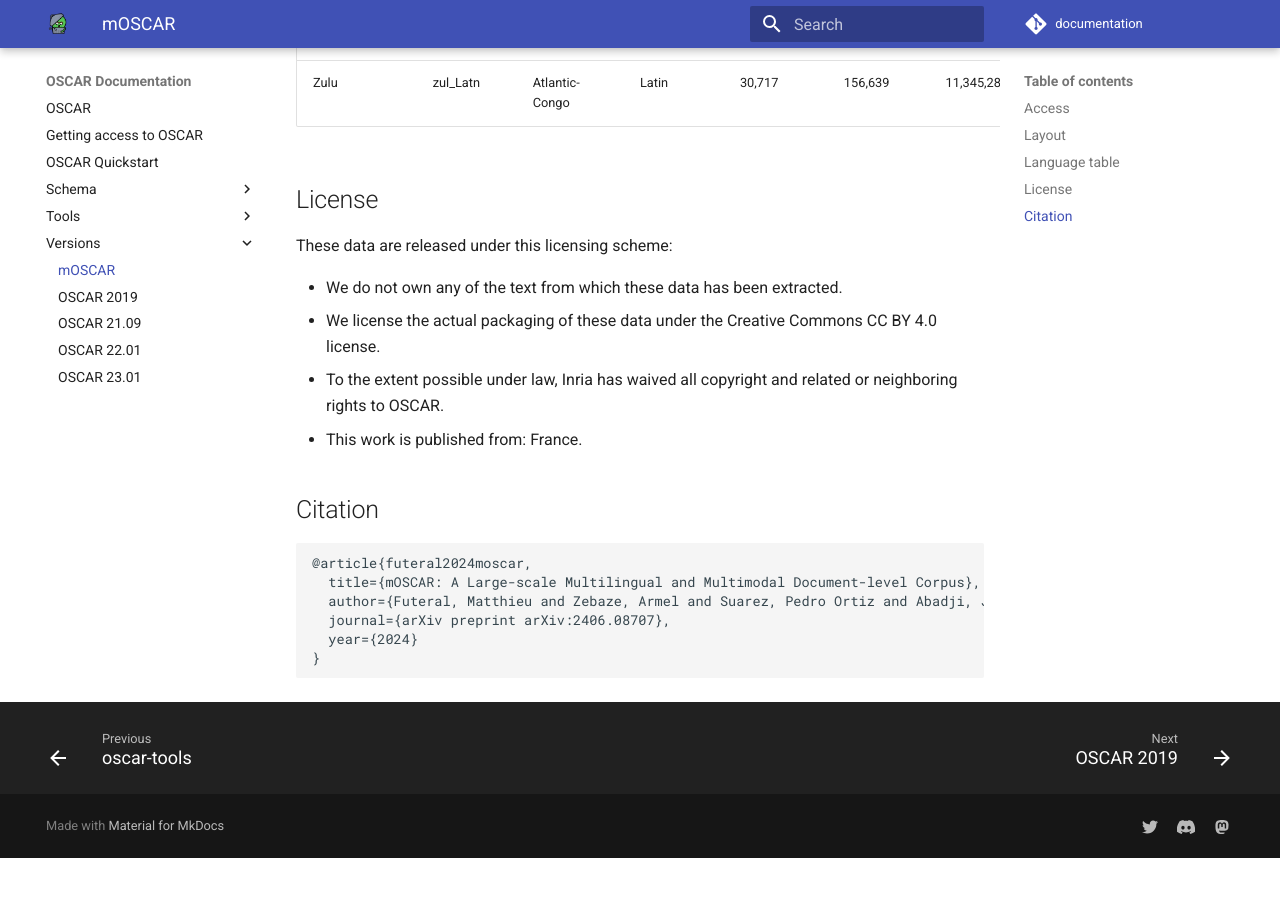
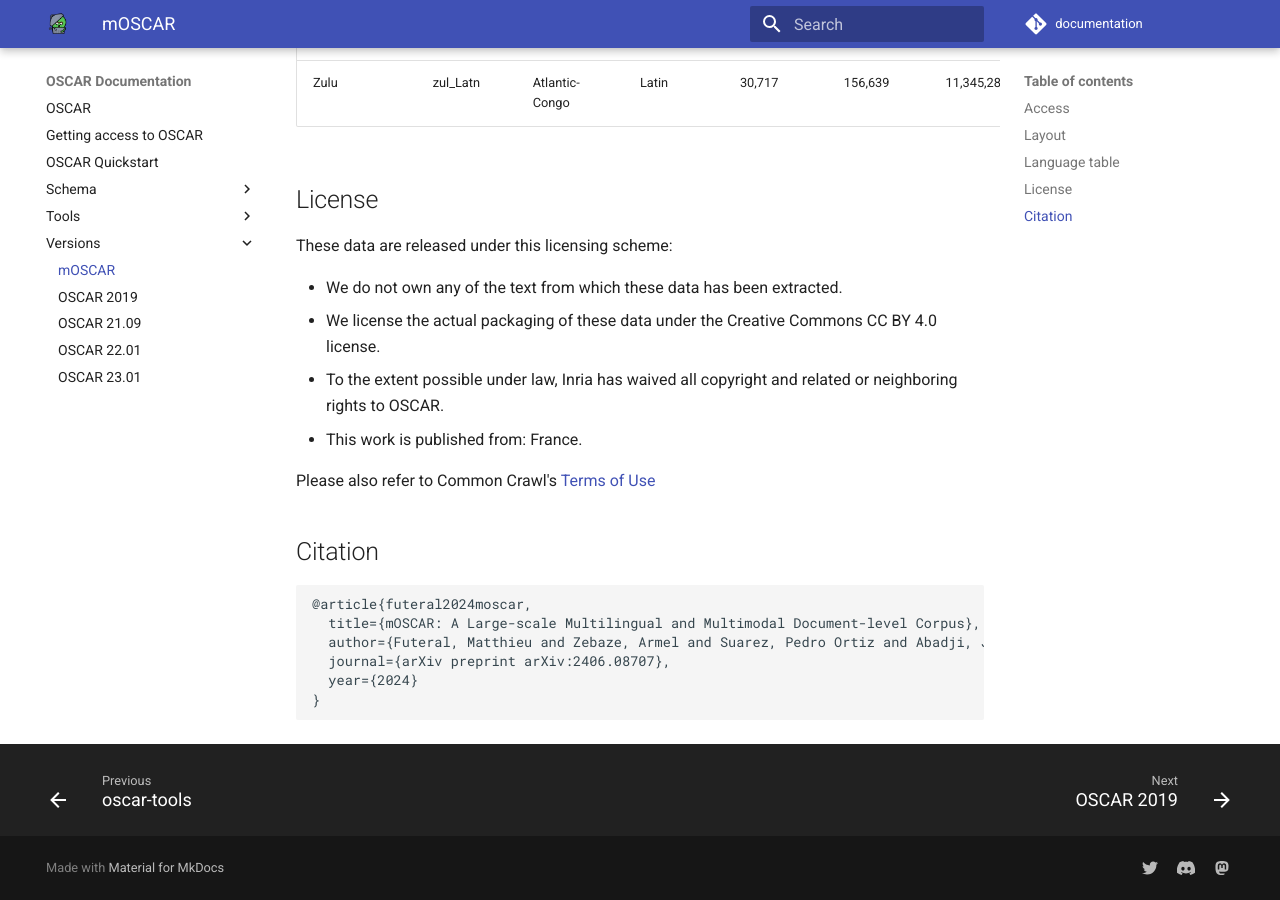
Before and after one commit to oscar-project/documentation, an MkDocs documentation site: the page built from docs/versions/mOSCAR.md, in a window 1280 px wide and 900 px high, scrolled down 10458 px. Built offline with MkDocs 1.6.1 and Material for MkDocs 9.7.7, drawn with Linux system fonts in a browser that asks for light colours; comment, search, counter and statistics services are not loaded; before the commit the page ends 11316 px from its top, so only the background shows below that.

Commit message:
docs: Added link to Common Crawl's terms of use

````diff
--- a/docs/versions/mOSCAR.md
+++ b/docs/versions/mOSCAR.md
@@ -27,8 +27,8 @@
 
 ## Language table
 
-| Lang. name             | Code     | Family        | Script     | #documents  | #images     | # tokens       |
-| ---------------------- | -------- | ------------- | ---------- | ----------- | ----------- | -------------- |
+| Lang. name             | Code     | Family         | Script     | #documents | #images     | # tokens       |
+| ---------------------- | -------- | -------------- | ---------- | ---------- | ----------- | -------------- |
 | Acehnese               | ace_Latn | Austronesian   | Latin      | 7,803      | 32,461      | 2,889,134      |
 | Mesopotamian Arabic    | acm_Arab | Afro-Asiatic   | Arabic     | 2,274      | 10,620      | 1,047,748      |
 | Tunisian Arabic        | aeb_Arab | Afro-Asiatic   | Arabic     | 7,640      | 41,570      | 2,715,187      |
@@ -202,6 +202,8 @@
 - To the extent possible under law, Inria has waived all copyright and related or neighboring rights to OSCAR.
 - This work is published from: France.
 
+Please also refer to Common Crawl's [Terms of Use](https://commoncrawl.org/terms-of-use)
+
 ## Citation
 ```
 @article{futeral2024moscar,
````
